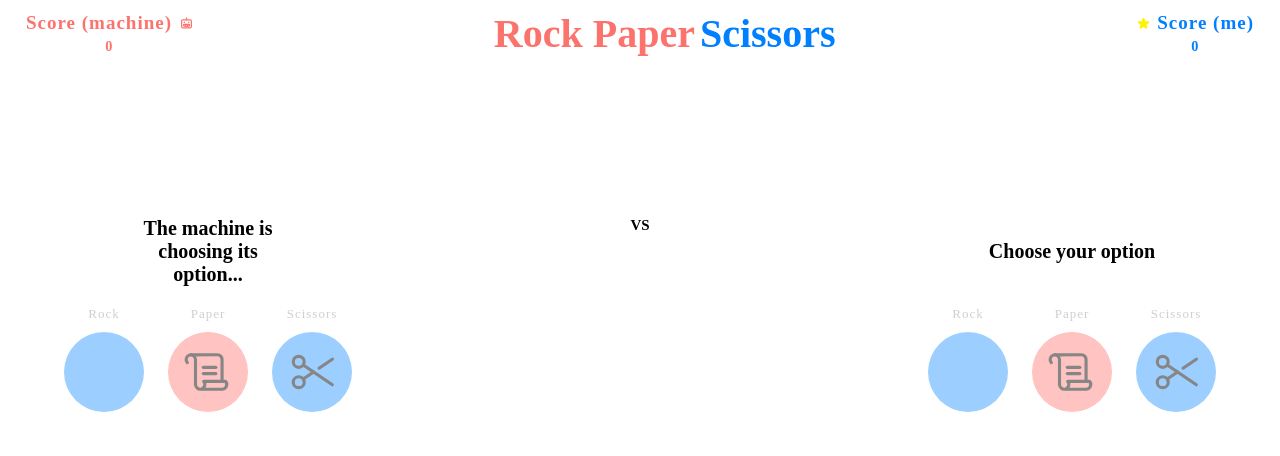
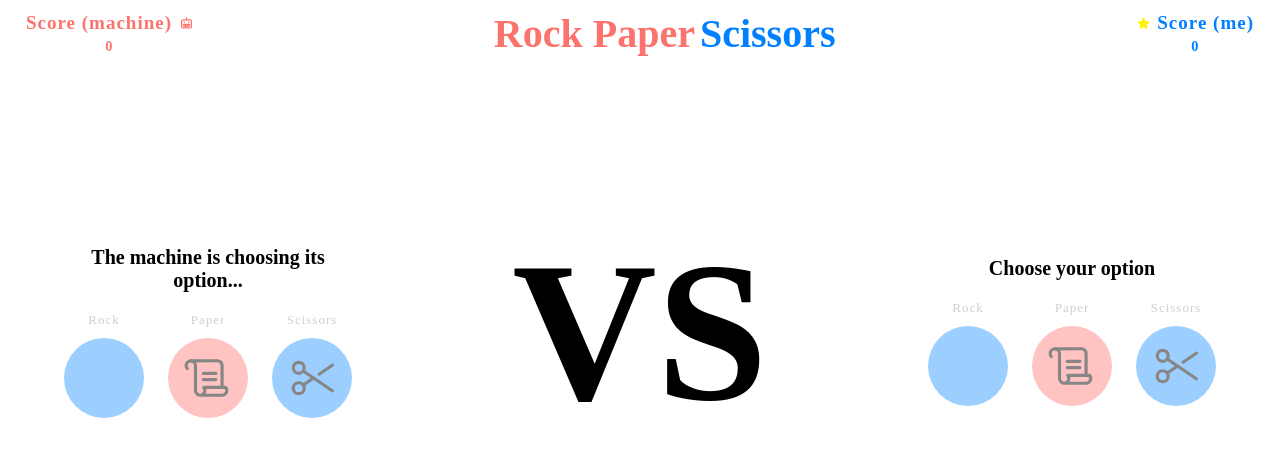
Before and after one commit to cauealb/rock-paper-scissors, a React (Vite) app: page / in a window 1280 px wide. Shown: the top 456 px of the page. Built offline with nearby package versions, Linux system fonts and the light colour scheme; a web font is replaced by a local one.

Commit message:
styled: Começando a estilização do jogador 2

```diff
--- a/src/Components/Play/Play.jsx
+++ b/src/Components/Play/Play.jsx
@@ -1,4 +1,4 @@
-import { StyledSectionPrincipal, StyledBasePlay, StyledOption, RockMachine, PaperMachine, SciossorsMachine, StyledOptionDiv } from "./Play.s"
+import { StyledSectionPrincipal, StyledBasePlay, StyledOption, RockMachine, PaperMachine, SciossorsMachine, StyledOptionDiv, StyledVS } from "./Play.s"
 import { Scissors, Scroll } from 'phosphor-react'
 
 export function Play() {
@@ -22,7 +22,7 @@ export function Play() {
                         </StyledOption>
                     </StyledOptionDiv>
                 </StyledBasePlay>
-                <h1>VS</h1>
+                <StyledVS>VS</StyledVS>
                 <StyledBasePlay>
                     <h2>Choose your option  </h2>
                     <StyledOptionDiv>
--- a/src/Components/Play/Play.s.js
+++ b/src/Components/Play/Play.s.js
@@ -3,6 +3,7 @@ import styled from "styled-components";
 export const StyledSectionPrincipal = styled.section`
     display: flex;
     justify-content: space-between;
+    align-items: center;
     margin: 15rem auto;
     width: 90%;
 `;
@@ -18,7 +19,6 @@ export const StyledBasePlay = styled.div`
     h2 {
         font-size: 2rem;
         text-align: center;
-        width: 60%;
         margin: auto;
     }
 `;
@@ -69,3 +69,8 @@ export const PaperMachine = styled(StyledBollPlay)`
 export const SciossorsMachine = styled(StyledBollPlay)`
     background-color: #9CCEFF;
 `;
+
+export const StyledVS = styled.h2`
+    font-size: 20rem;
+    align-self: flex-end;
+`;
```
